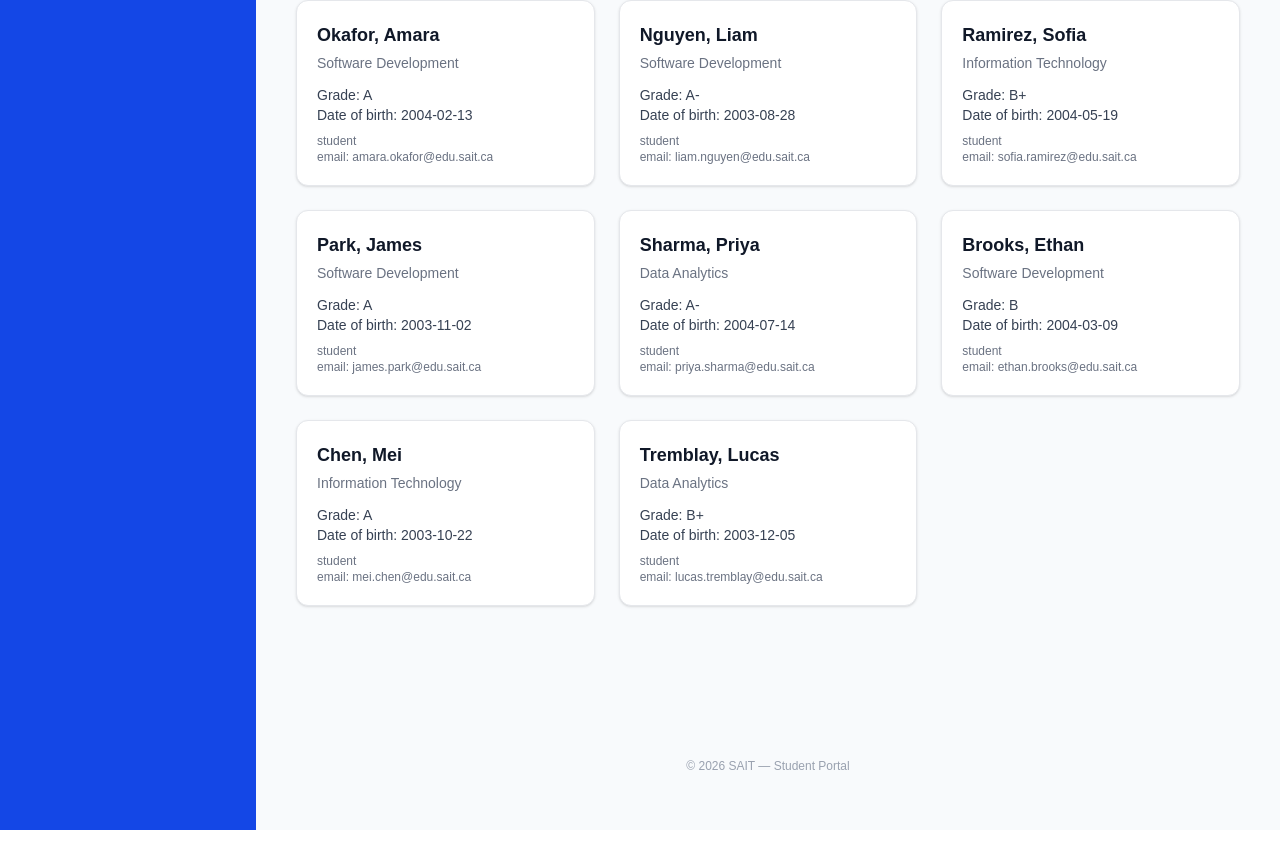
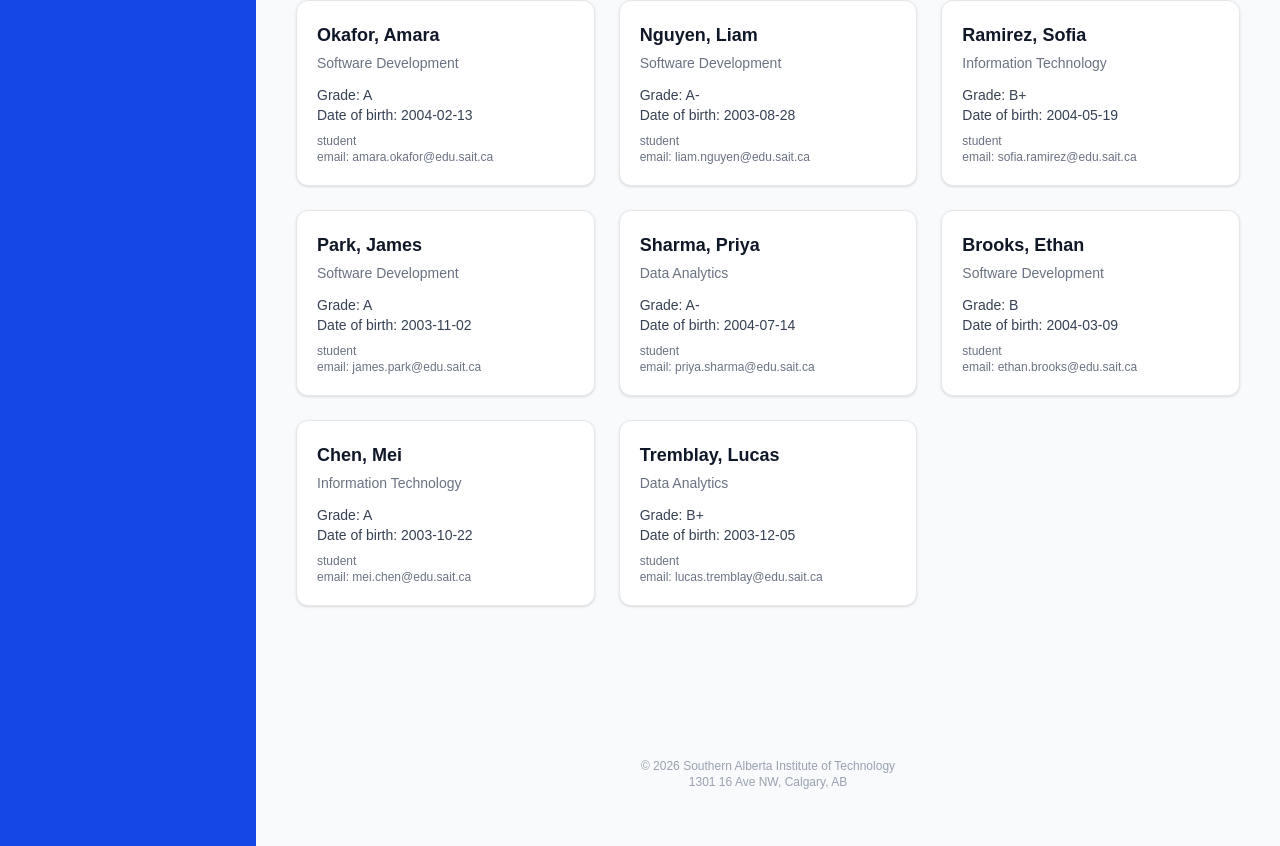
Before and after one commit to mistyzi/CPRG306-Assignment-2-Group-3, a Next.js app: page / in a window 1280 px wide. Shown: the part 533-1379 px from the top of the page. Built offline with nearby package versions, Linux system fonts and the light colour scheme.

Commit message:
Updated Footer

```diff
--- a/app/components/footer.tsx
+++ b/app/components/footer.tsx
@@ -1,7 +1,9 @@
 export default function Footer() {
   return (
     <footer className="py-6 text-center text-xs text-gray-400 mt-12">
-      © 2026 SAIT — Student Portal
+      © 2026 Southern Alberta Institute of Technology
+      <br />
+      1301 16 Ave NW, Calgary, AB
     </footer>
   );
 }
```
